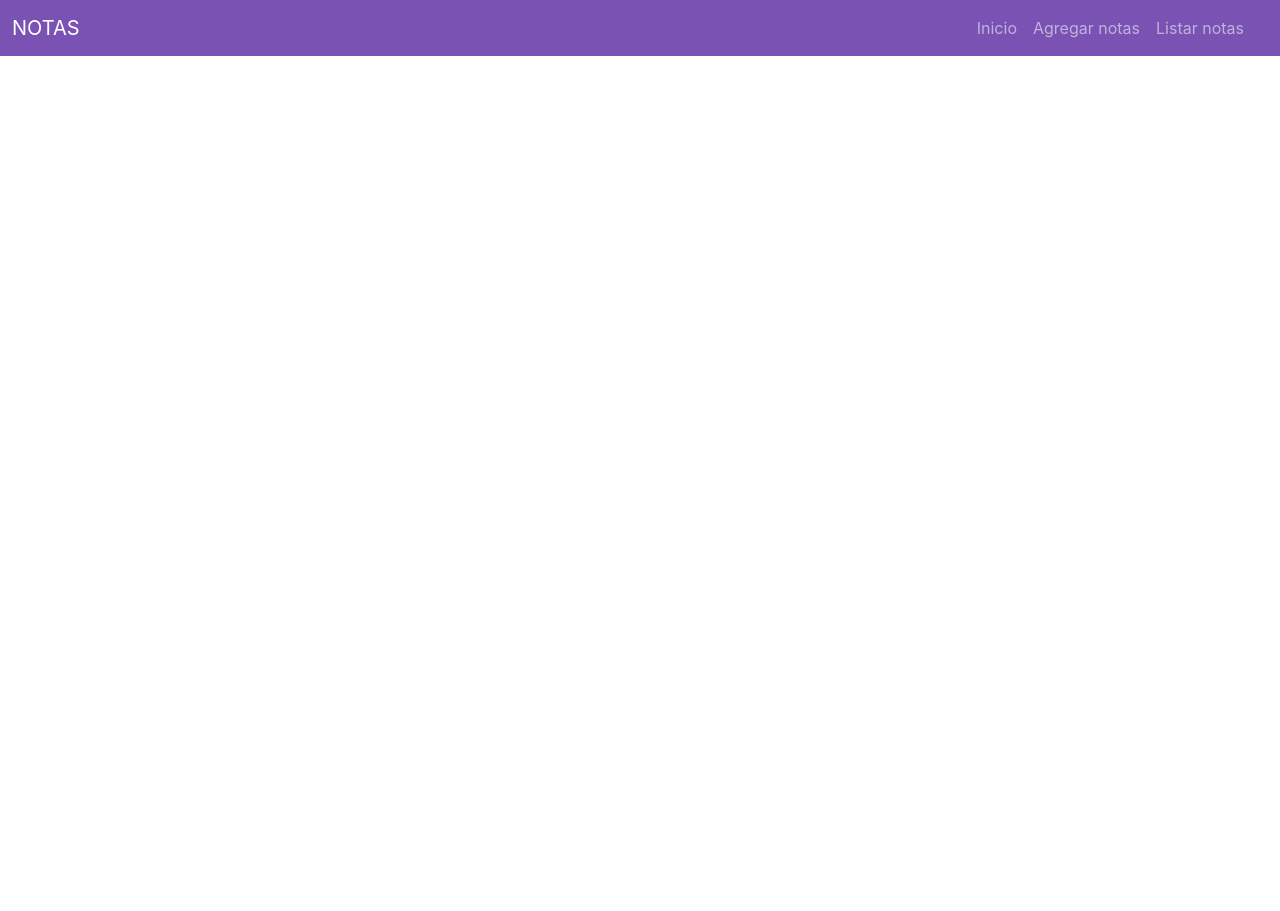
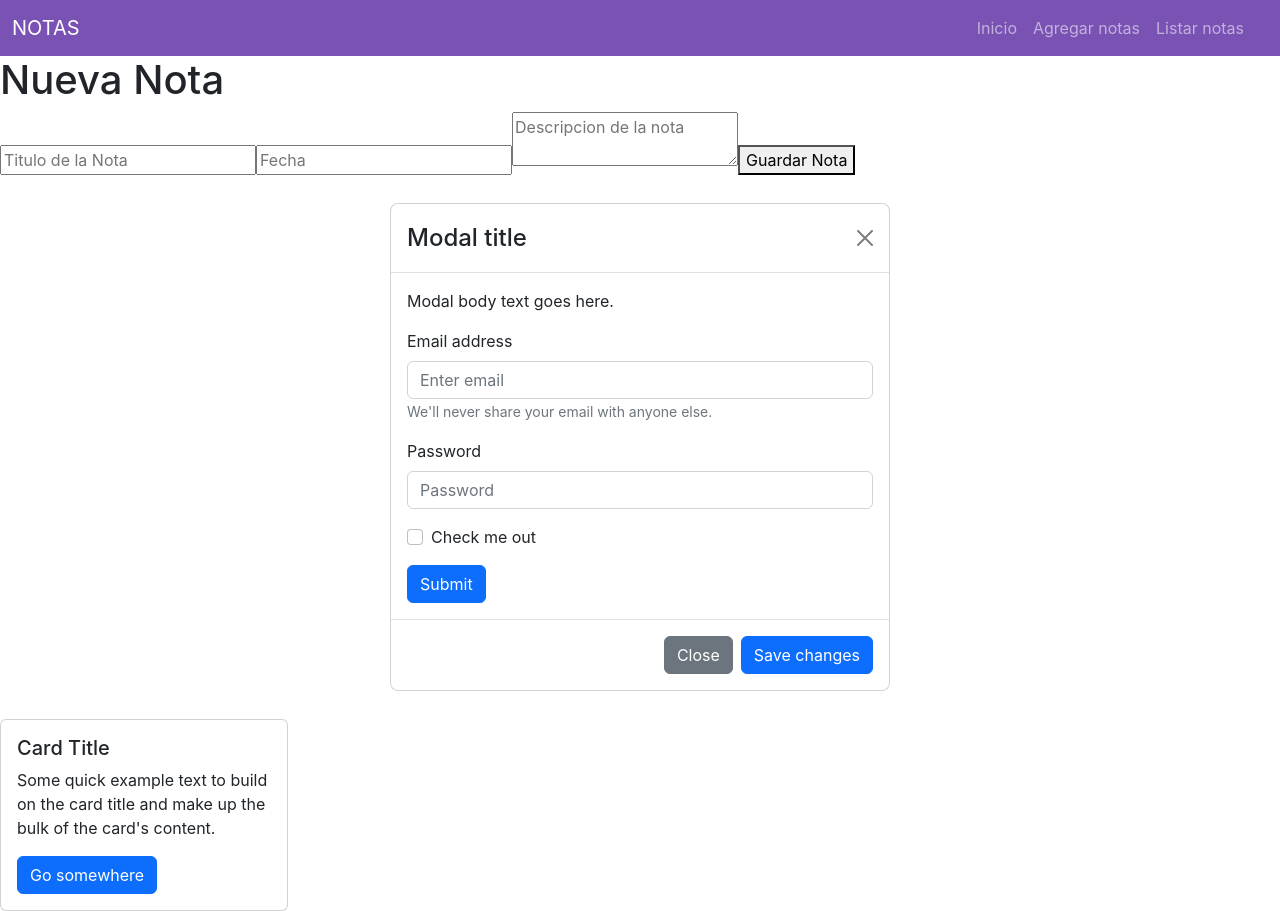
Before and after one commit to Uziano/ISPC_RD, a React (Create React App) app in the folder FRONT/react-v2/: page / in a window 1280 px wide. Before the commit the page ends 800 px from the top, so only its background shows below. Built offline with nearby package versions, Linux system fonts and the light colour scheme; the HTML template or start-up script is replaced by a standard one.

Commit message:
Borrado imports en desuso y desarrollo de componentes en el front

```diff
--- a/FRONT/react-v2/src/App.js
+++ b/FRONT/react-v2/src/App.js
@@ -1,20 +1,11 @@
 import './App.css';
-//import Login from './components/User/Login'
-//import CardB5 from './components/CardB5'
-//import LoginRegistro from './components/User/LoginRegistro';
-// import Home from './components/User/Home';
-import Navbar from './components/Navbar/navbar';
+import Home from './components/User/Home';
 
 
 function App() {
   return (
-
     <>
-      {/* <CardB5 /> */}
-      {/*<Login/>*/}
-      {/*<LoginRegistro />*/}
-      {/*<Home/>*/}
-      <Navbar />
+      <Home />
     </>
   );
 }
--- a/FRONT/react-v2/src/components/Navbar/navbar.js
+++ b/FRONT/react-v2/src/components/Navbar/navbar.js
@@ -4,12 +4,10 @@ import Nav from 'react-bootstrap/Nav';
 import Navbar from 'react-bootstrap/Navbar';
 import Offcanvas from 'react-bootstrap/Offcanvas';
 
-
-
-function OffcanvasExample() {
+export default function NavBar() {
     return (
     <>
-        {['xxl'].map((expand) => (
+
         <Navbar  variant="dark"  className="navBg">
             <Container fluid>
             <Navbar.Brand href="#">NOTAS</Navbar.Brand>
@@ -28,17 +26,13 @@ function OffcanvasExample() {
                 <Nav className="justify-content-end flex-grow-1 pe-3">
                     <Nav.Link href="#action1">Inicio</Nav.Link>
                     <Nav.Link href="#action2">Agregar notas</Nav.Link>
-                    <Nav.Link href="#action2">Listar notas</Nav.Link>
+                    <Nav.Link href="#action3">Listar notas</Nav.Link>
                 </Nav>
                 </Offcanvas.Body>
             </Navbar.Offcanvas>
             </Container>
         </Navbar>
-        ))}
+
     </>
     );
 }
-
-
-
-export default OffcanvasExample;
--- /dev/null
+++ b/FRONT/react-v2/src/components/Notas/NotasCard.js
@@ -0,0 +1,22 @@
+
+//Este es la tarjeta NOTA
+import Button from 'react-bootstrap/Button';
+import Card from 'react-bootstrap/Card';
+
+function NotasCard() {
+  return (
+    <Card style={{ width: '18rem' }}>
+      {/* <Card.Img variant="top" src="holder.js/100px180" /> */}
+      <Card.Body>
+        <Card.Title>Card Title</Card.Title>
+        <Card.Text>
+          Some quick example text to build on the card title and make up the
+          bulk of the card's content.
+        </Card.Text>
+        <Button variant="primary">Go somewhere</Button>
+      </Card.Body>
+    </Card>
+  );
+}
+
+export default NotasCard;
--- /dev/null
+++ b/FRONT/react-v2/src/components/Notas/NotasForm.js
@@ -0,0 +1,62 @@
+import React from "react";
+import Button from "react-bootstrap/Button";
+import Modal from "react-bootstrap/Modal";
+import Form from 'react-bootstrap/Form';
+
+
+//Toma los datos de los campos para crear la nota
+export default function NotasForm() {
+  return (
+    <>
+      <div>
+        <form>
+          <h1>Nueva Nota</h1>
+          <input placeholder="Titulo de la Nota"></input>
+          <input placeholder="Fecha"></input>
+          <textarea placeholder="Descripcion de la nota"></textarea>
+          <button>Guardar Nota</button>
+        </form>
+      </div>
+
+      <div
+        className="modal show"
+        style={{ display: "block", position: "initial" }}
+      >
+        <Modal.Dialog>
+          <Modal.Header closeButton>
+            <Modal.Title>Modal title</Modal.Title>
+          </Modal.Header>
+
+          <Modal.Body>
+            <p>Modal body text goes here.</p>
+            <Form>
+              <Form.Group className="mb-3" controlId="formBasicEmail">
+                <Form.Label>Email address</Form.Label>
+                <Form.Control type="email" placeholder="Enter email" />
+                <Form.Text className="text-muted">
+                  We'll never share your email with anyone else.
+                </Form.Text>
+              </Form.Group>
+
+              <Form.Group className="mb-3" controlId="formBasicPassword">
+                <Form.Label>Password</Form.Label>
+                <Form.Control type="password" placeholder="Password" />
+              </Form.Group>
+              <Form.Group className="mb-3" controlId="formBasicCheckbox">
+                <Form.Check type="checkbox" label="Check me out" />
+              </Form.Group>
+              <Button variant="primary" type="submit">
+                Submit
+              </Button>
+            </Form>
+          </Modal.Body>
+
+          <Modal.Footer>
+            <Button variant="secondary">Close</Button>
+            <Button variant="primary">Save changes</Button>
+          </Modal.Footer>
+        </Modal.Dialog>
+      </div>
+    </>
+  );
+}
--- /dev/null
+++ b/FRONT/react-v2/src/components/Notas/NotasList.js
@@ -0,0 +1,11 @@
+import NotasCard from '../Notas/NotasCard'
+
+
+//Este es el que renderiza todas las notas con el .map()
+export default function NotasList() {
+  return (
+    <>
+      <NotasCard />
+    </>
+  )
+}
--- a/FRONT/react-v2/src/components/User/Home.js
+++ b/FRONT/react-v2/src/components/User/Home.js
@@ -1,8 +1,17 @@
 import React from 'react'
+import NavBar from '../Navbar/NavBar'
+import NotasCard from '../Notas/NotasCard'
+import NotasForm from '../Notas/NotasForm'
+// import NotasList from '../Notas/NotasList'
 
 function Home() {
   return (
-    <></>
+    <>
+      <NavBar />
+      <NotasForm />
+      <NotasCard />
+      {/* <NotasList /> */}
+    </>
 )
 }
 
```
Also changed, not shown: FRONT/react-v2/src/components/CardB5.js (deleted, +0 -35 lines), FRONT/react-v2/src/components/Notas/notas.js (deleted), 1 other file (tests, documents, lock files or other folders).
